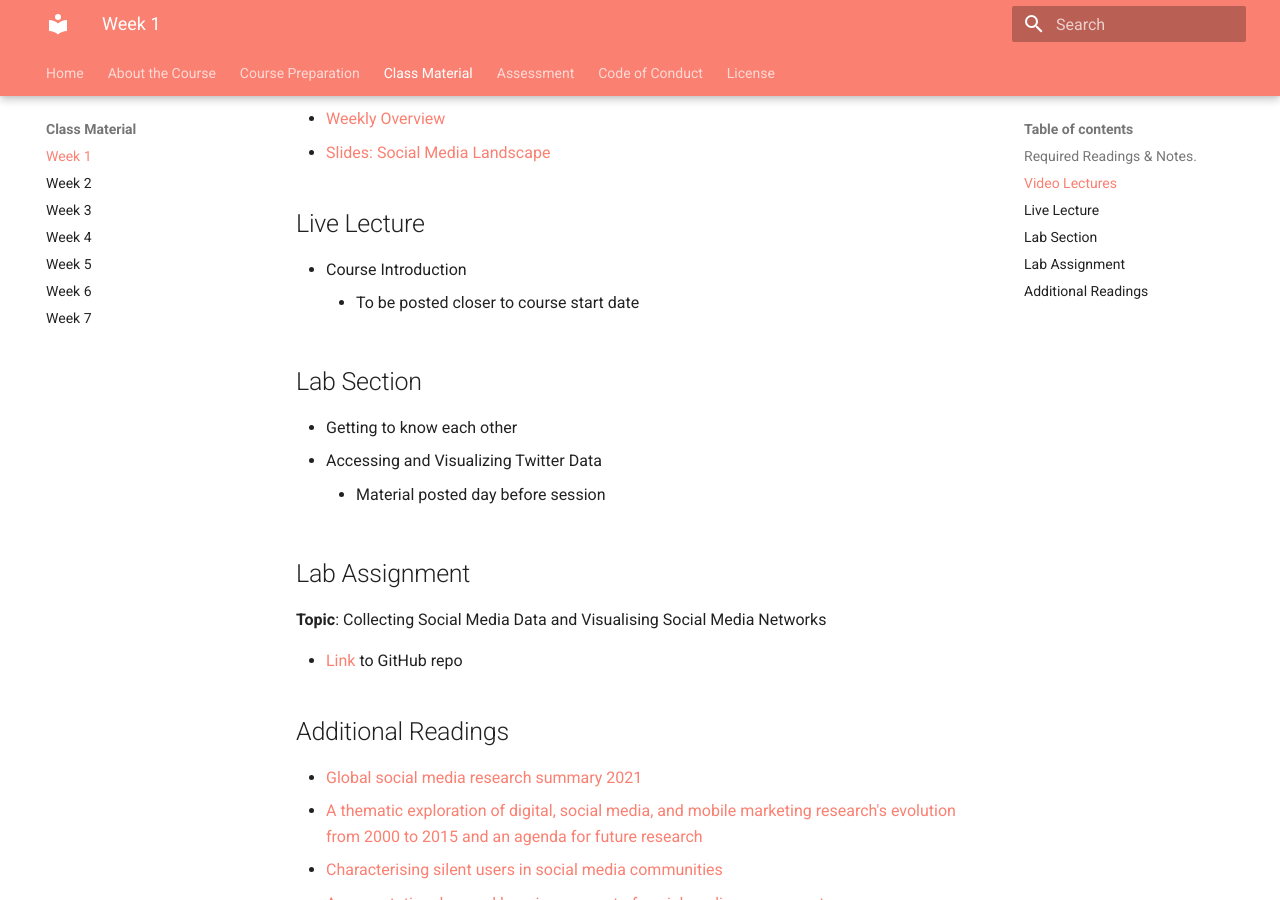
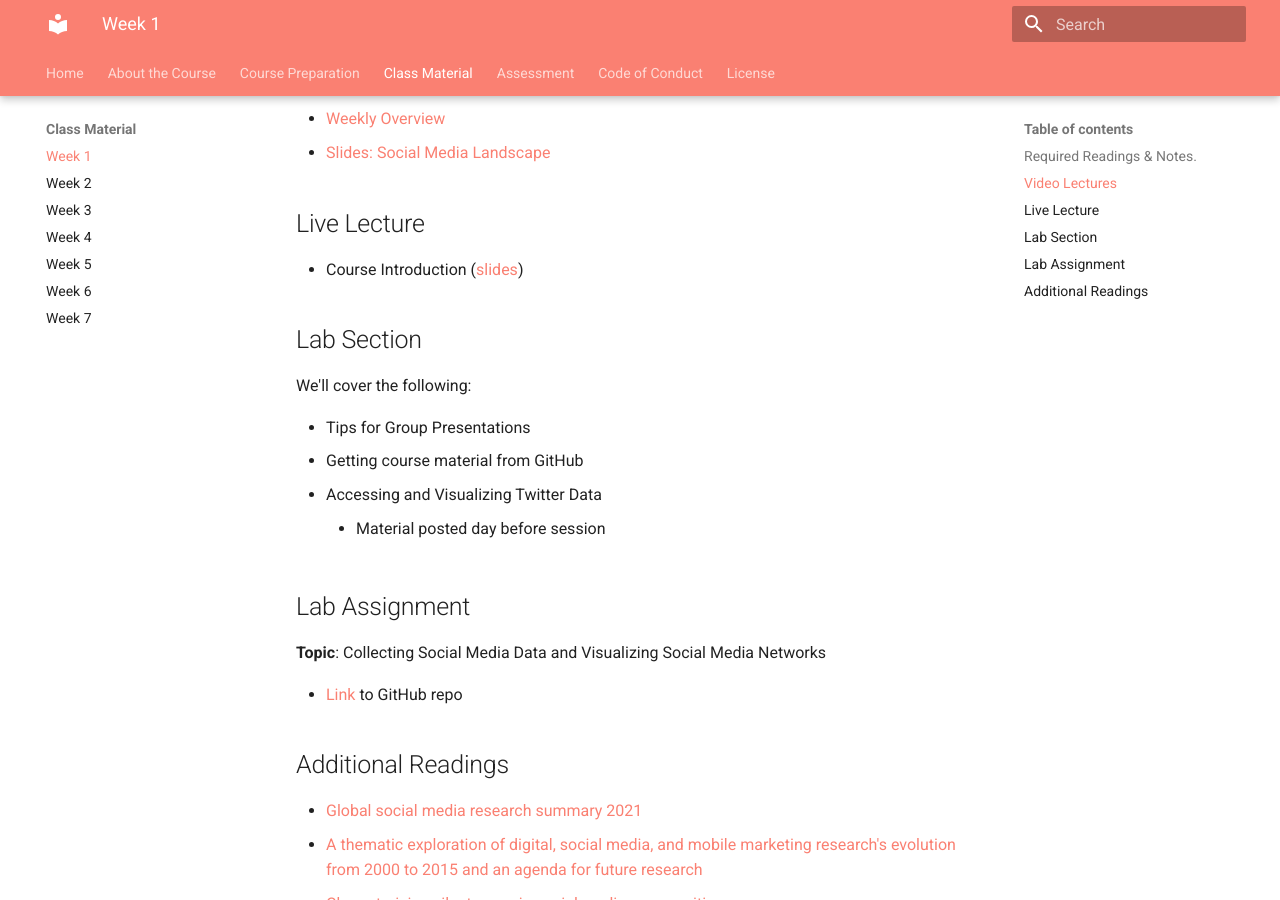
Before and after one commit to tisem-digital-marketing/2022-smwa, an MkDocs documentation site: the page built from docs/classes/week_01.md, in a window 1280 px wide and 900 px high, scrolled down 540 px. Built offline with MkDocs 1.6.1 and Material for MkDocs 9.7.7, drawn with Linux system fonts in a browser that asks for light colours.

Commit message:
material update for week 1

```diff
--- a/docs/classes/week_01.md
+++ b/docs/classes/week_01.md
@@ -21,18 +21,22 @@ These notes provide the background reading to work through the Lab Assignment.
 
 ## Live Lecture
 
-* Course Introduction
-    - To be posted closer to course start date
+* Course Introduction ([slides][course-intro])
+    <!-- - To be posted closer to course start date -->
 
 ## Lab Section
 
-* Getting to know each other
+We'll cover the following:
+
+<!-- * Getting to know each other -->
+* Tips for Group Presentations
+* Getting course material from GitHub
 * Accessing and Visualizing Twitter Data
     * Material posted day before session
 
 ## Lab Assignment
 
-**Topic**: Collecting Social Media Data and Visualising Social Media Networks
+**Topic**: Collecting Social Media Data and Visualizing Social Media Networks
 
 <!-- * [PDF][lab-01-q] -->
 * [Link][lab-01-gh] to GitHub repo
```
Also changed, not shown: other parts of docs/classes/week_01.md (+1 -0 lines).
